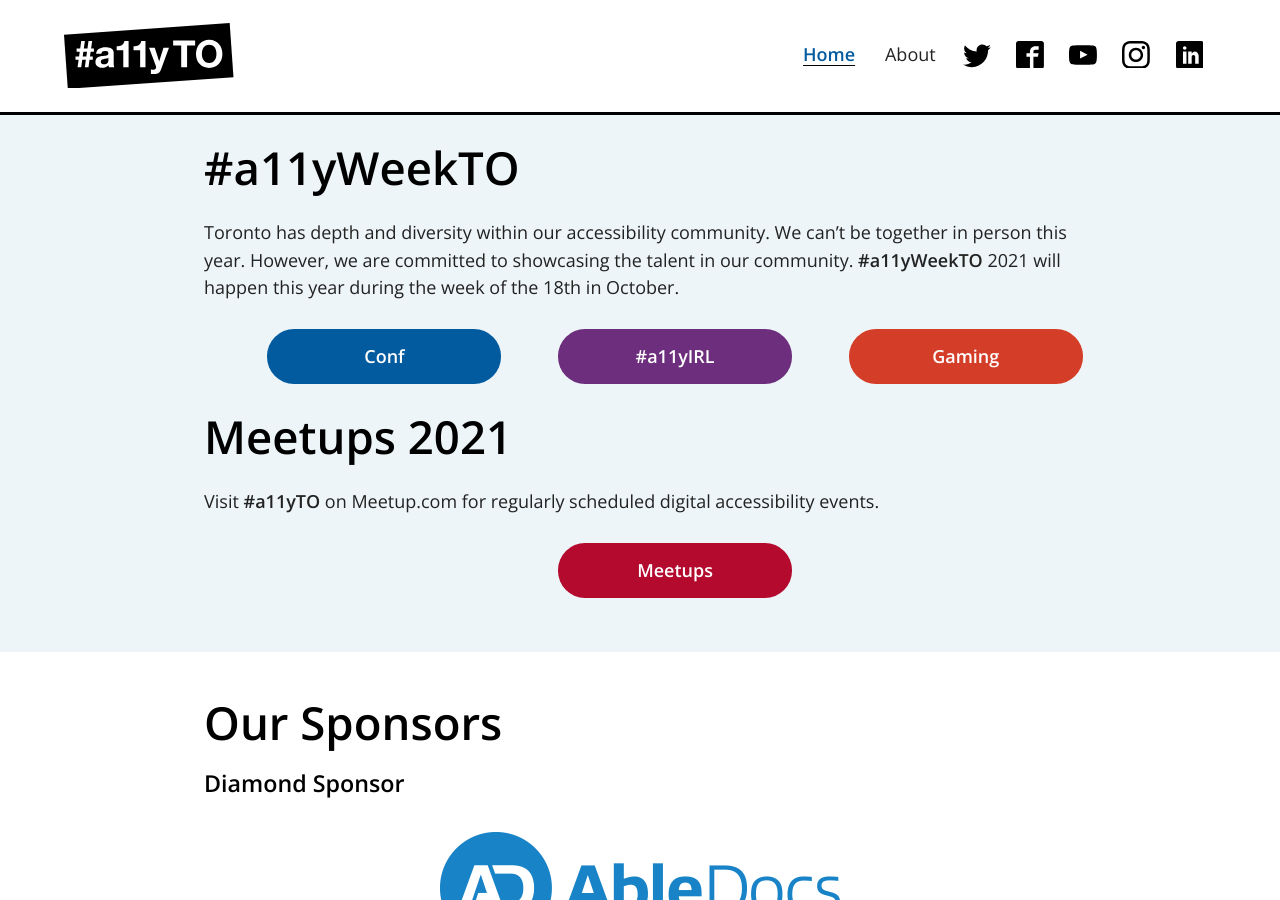
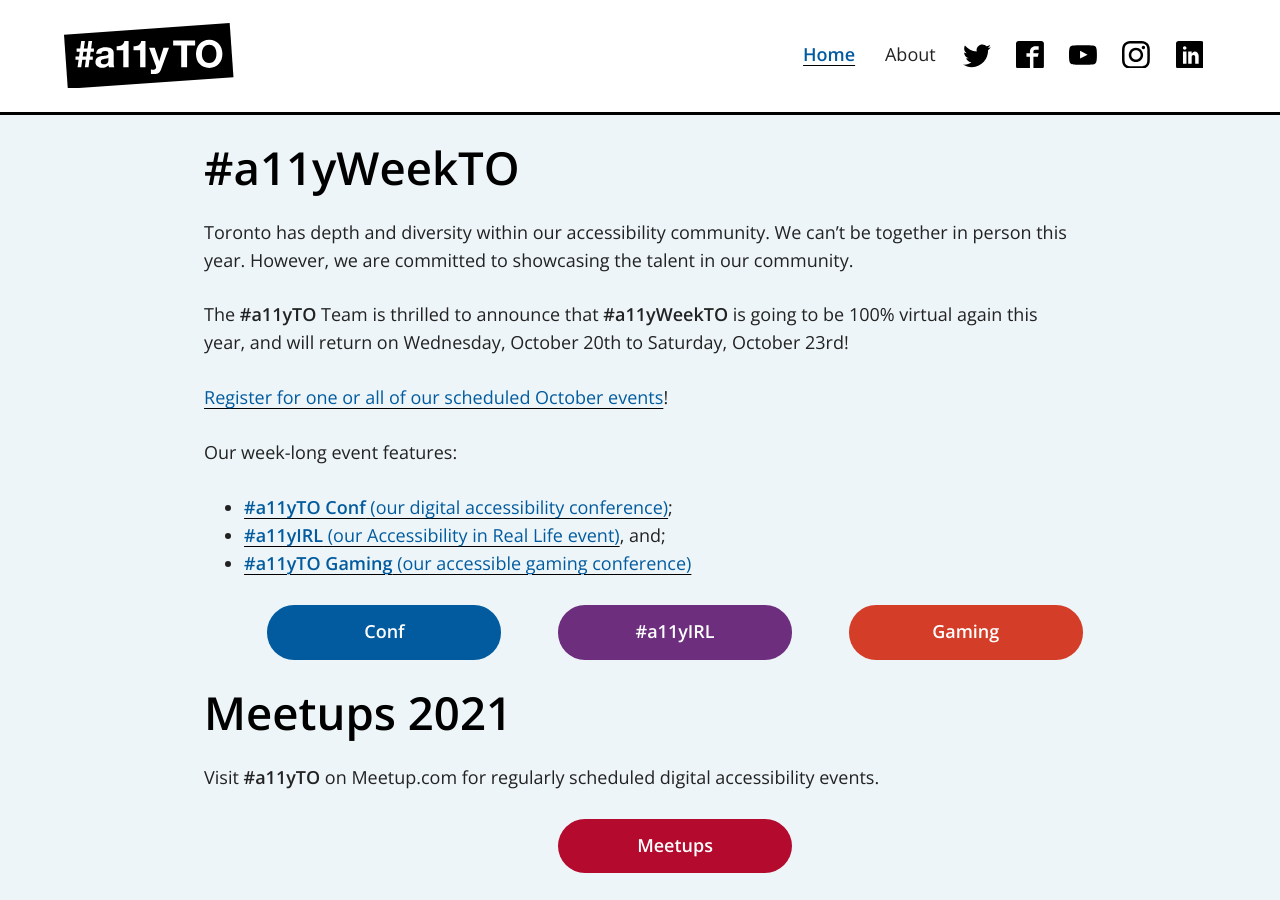
Before and after one commit to a11yTO/A11yTO-Main, a Jekyll site: the page built from index.html, in a window 1280 px wide and 900 px high. Built offline with Jekyll 4.4.1, drawn with Linux system fonts in a browser that asks for light colours.

Commit message:
Update copy: annnouncing #a11yWeekTO 2021

```diff
--- a/index.html
+++ b/index.html
@@ -7,17 +7,25 @@
 ---
 
 <h2>#a11yWeekTO</h2>
-<p>Toronto has depth and diversity within our accessibility community. We can’t be together in person this year. However, we are committed to showcasing the talent in our community. <strong>#a11yWeekTO</strong> 2021 will happen this year during the week of the 18th in October.</p>
+<p>Toronto has depth and diversity within our accessibility community. We can’t be together in person this year. However, we are committed to showcasing the talent in our community.</p>
+<p>The <strong>#a11yTO</strong> Team is thrilled to announce that <strong>#a11yWeekTO</strong> is going to be 100% virtual again this year, and will return on Wednesday, October 20th to Saturday, October 23rd!</p>
+<p><a href="https://a11y.ca/e/3" rel="external nofollow">Register for one or all of our scheduled October events</a>!</p>
+<p>Our week-long event features:</p>
+<ul>
+  <li><a href="https://conf.a11yto.com/" rel="external"><strong>#a11yTO Conf</strong> (our digital accessibility conference)</a>;</li>
+  <li><a href="https://irl.a11yto.com/" rel="external"><strong>#a11yIRL</strong> (our Accessibility in Real Life event)</a>, and;</li>
+  <li><a href="https://gaming.a11yto.com/" rel="external"><strong>#a11yTO Gaming</strong> (our accessible gaming conference)</a></li>
+</ul>
 
 <ul class="branded-events">
   <li>
-    <a class="conf" href="https://conf.a11yto.com/">Conf</a>
+    <a class="conf" href="https://conf.a11yto.com/" rel="external">Conf</a>
   </li>
   <li>
-    <a class="irl" href="https://irl.a11yto.com/">#a11yIRL</a>
+    <a class="irl" href="https://irl.a11yto.com/" rel="external">#a11yIRL</a>
   </li>
   <li>
-    <a class="gaming" href="https://gaming.a11yto.com/">Gaming</a>
+    <a class="gaming" href="https://gaming.a11yto.com/" rel="external">Gaming</a>
   </li>
 </ul>
 
@@ -26,6 +34,6 @@
 
 <ul class="branded-events">
   <li>
-    <a class="meetup" href="https://www.meetup.com/a11yTO/">Meetups</a>
+    <a class="meetup" href="https://meetup.a11yto.com/" rel="external">Meetups</a>
   </li>
 </ul>
```
